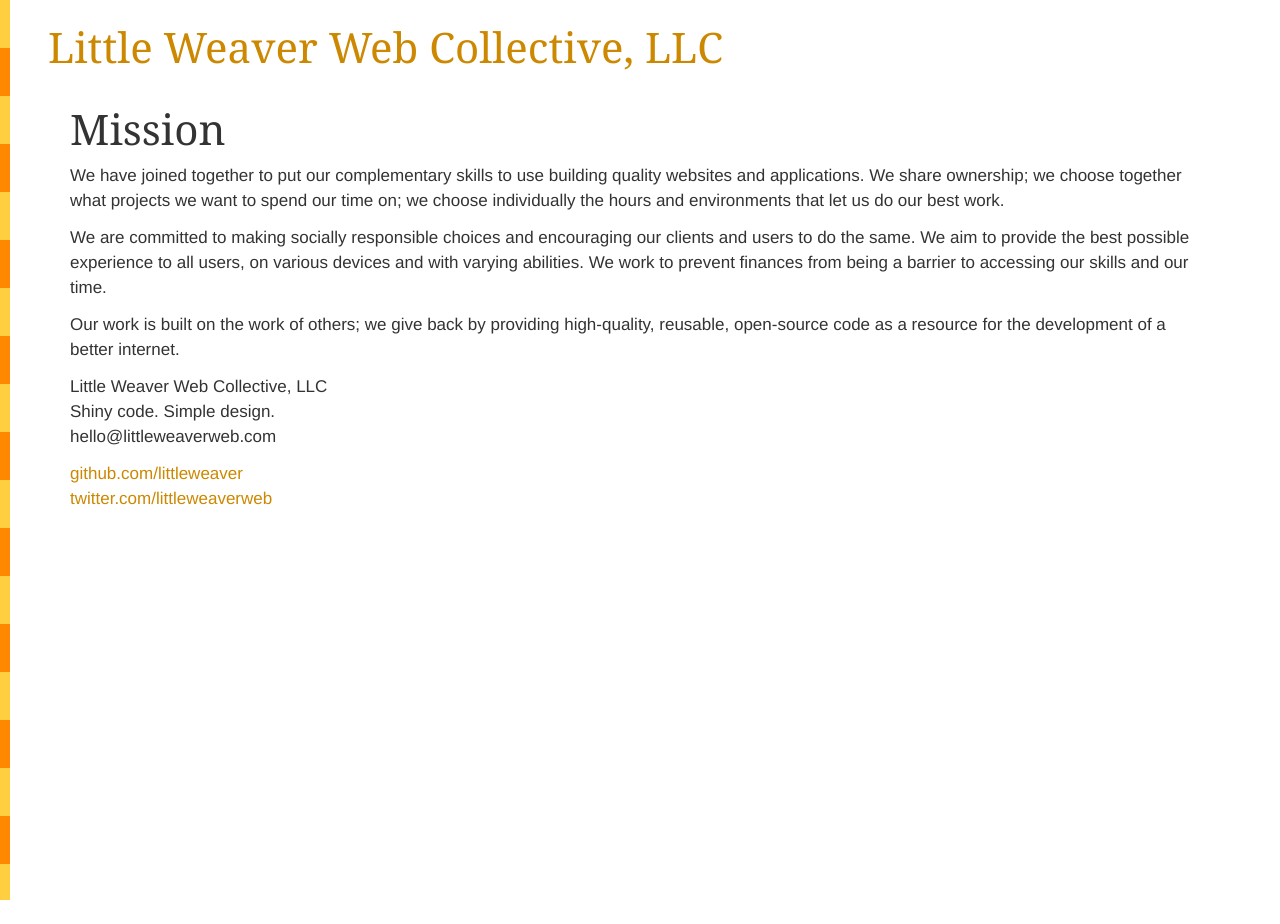
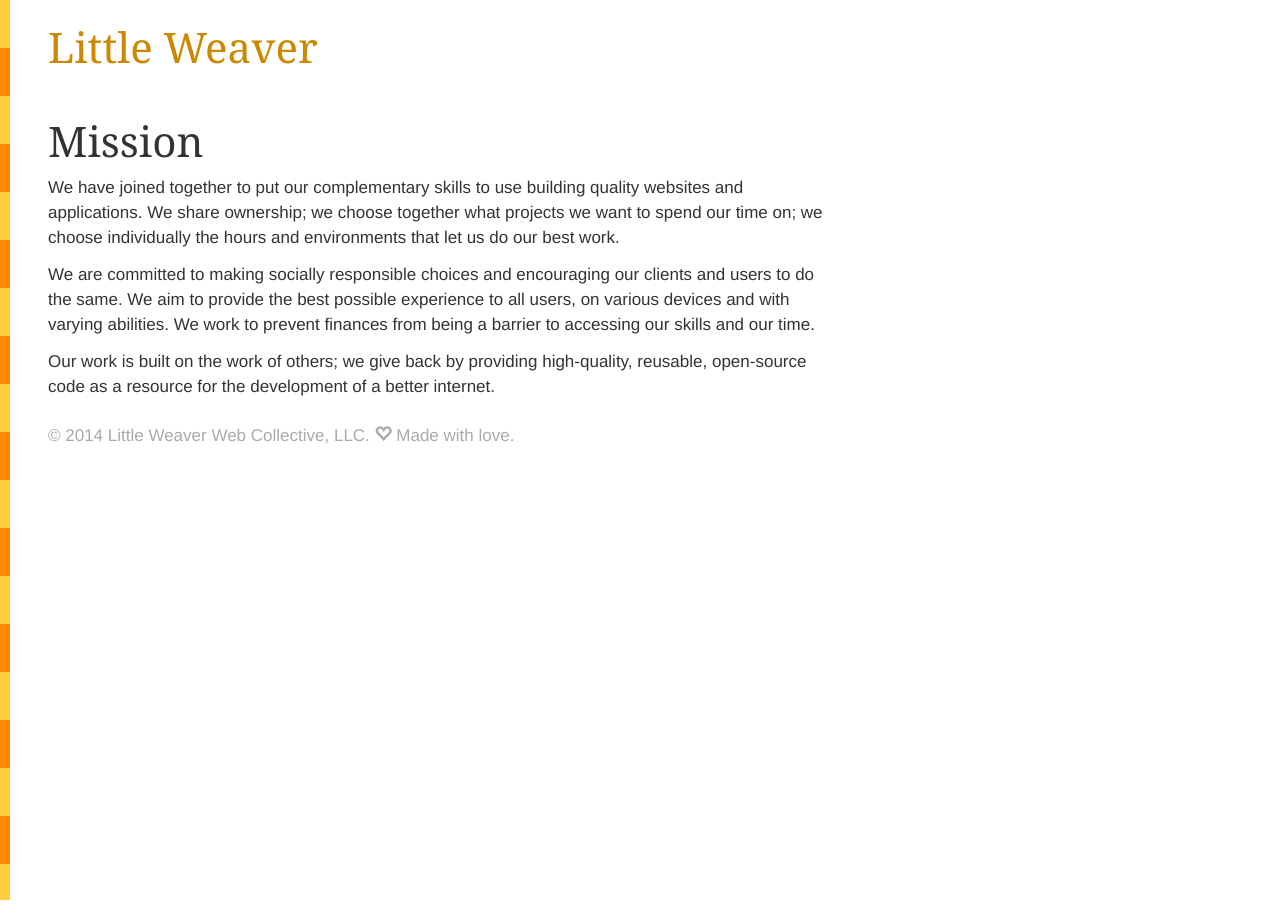
Before and after one commit to littleweaver/littleweaverweb.com, a Jekyll site: the page built from mission/index.html, in a window 1280 px wide. Built offline with Jekyll 4.4.1, drawn with Linux system fonts in a browser that asks for light colours; Markdown is read by kramdown in place of the engine named in the settings; after the commit the page ends 900 px from its top, so only the background shows below that.

Commit message:
Moved HTML to template. Converted index to markdown.

```diff
--- a/_layouts/default.html
+++ b/_layouts/default.html
@@ -1,37 +1,25 @@
 <!DOCTYPE html>
-<html>
+<html class="no-js">
 	<head>
 		<meta charset="utf-8">
-        <meta http-equiv="X-UA-Compatible" content="IE=edge,chrome=1">
-        <title>{{ page.title }} – Little Weaver Web Collective, LLC</title>
-        <meta name="viewport" content="width=device-width">
-        <link rel="stylesheet" href="/static/css/styles.css">
+		<meta name="viewport" content="width=device-width, initial-scale=1">
+		<title>{% if page.title %}{{ page.title }} | {% endif %}Little Weaver Web Collective</title>
+		<link rel="stylesheet" type="text/css" href="/static/css/styles.css" />
+		<script type="text/javascript" src="/static/javascripts/modernizr.2.7.1.js"></script>
+		<script type="text/javascript" src="//use.typekit.net/kir3awt.js"></script>
+		<script type="text/javascript">try{Typekit.load();}catch(e){}</script>
 	</head>
 	<body>
-
-        <div class="site">
-          <div class="header">
-            <h1 class="title"><a href="/">{{ site.name }}</a></h1>
+		<header class="site-header">
+			<h1 class="logotype pull-left">Little Weaver</h1>
+		</header>
+		<div class="main">
+			<!-- content start -->
+			{{ content }}
+			<!-- content end -->
 		</div>
-
-          <div class="container">
-            {{ content }}
-          </div>
-
-          <div class="footer">
-            <div class="container">
-              <p>
-                Little Weaver Web Collective, LLC<br />
-                Shiny code. Simple design.<br />
-                hello@littleweaverweb.com
-              </p>
-              <p>
-                <a href="https://github.com/littleweaver">github.com/littleweaver</a><br />
-                <a href="https://twitter.com/littleweaverweb">twitter.com/littleweaverweb</a><br />
-              </p>
-            </div>
-          </div>
-        </div>
-
+		<footer class="site-footer muted">
+			&copy; 2014 Little Weaver Web Collective, LLC. <i class="glyphicon glyphicon-heart-empty"></i> Made with love.
+		</footer>
 	</body>
 </html>
```
Also changed, not shown: index.html (deleted, +0 -28 lines), index.markdown (added, +19 -0 lines). Lines whose indentation alone changed are shown as unchanged.
